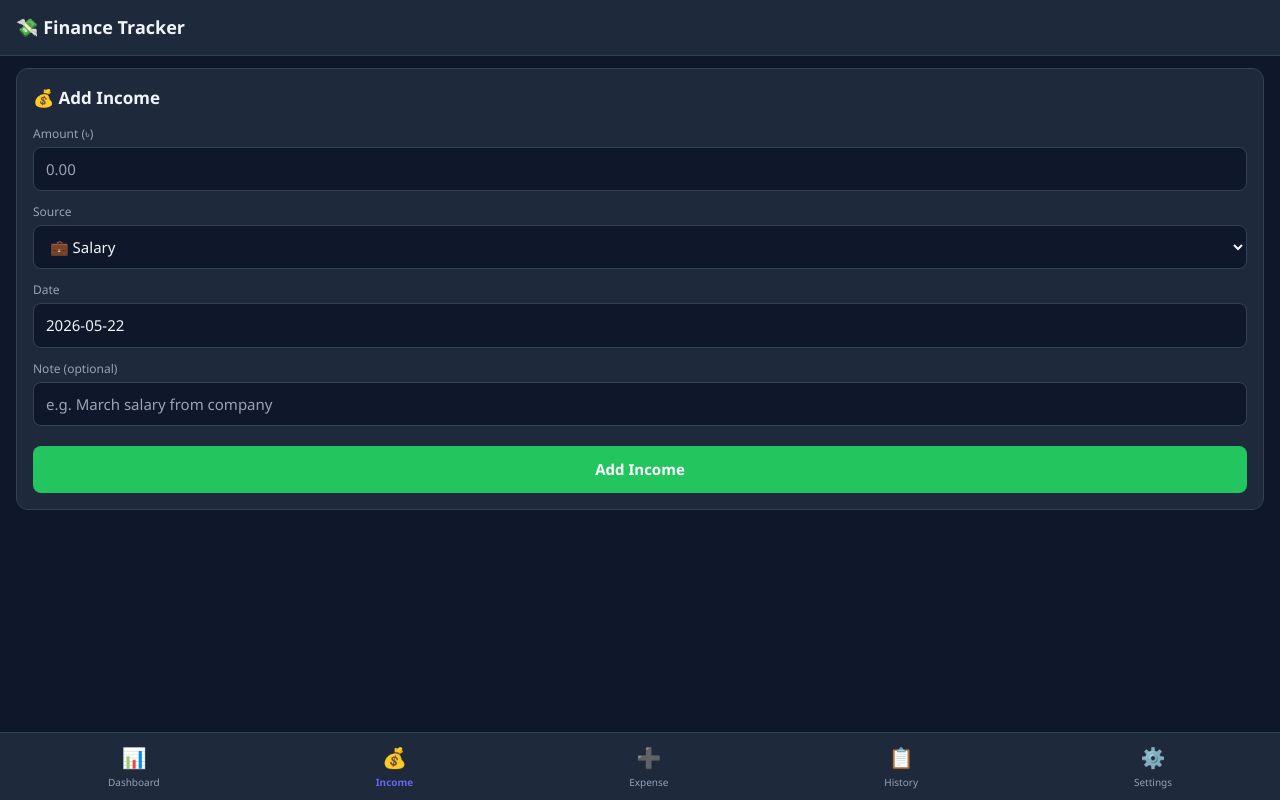
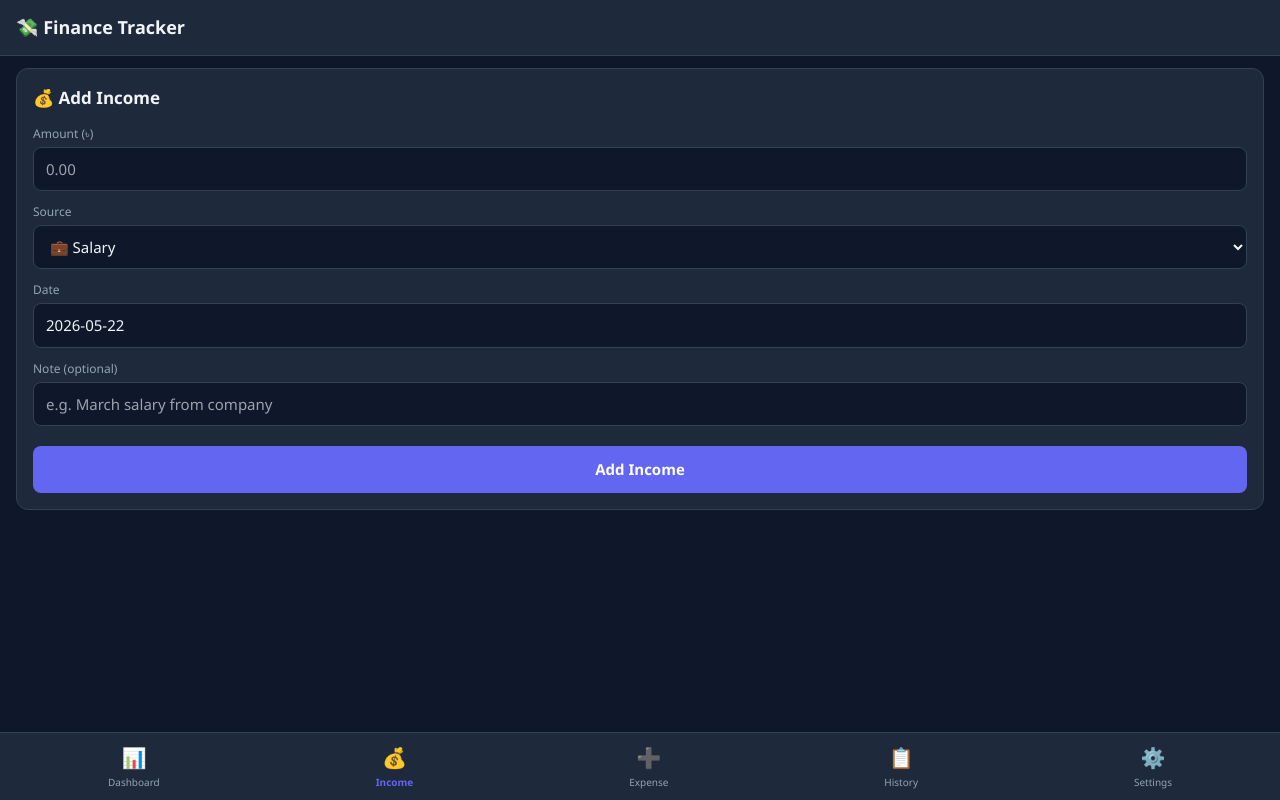
Before and after one commit to Aryamuh-ynah/Personal-Finance-Tracker, a React (Create React App) app: page / in a window 1280 px wide. Both pictures are taken after a click on the button "💰 Income". Built offline with nearby package versions, Linux system fonts and the light colour scheme.

Commit message:
Use theme primary color for action buttons

```diff
--- a/src/components/ExpensePage.js
+++ b/src/components/ExpensePage.js
@@ -35,7 +35,7 @@ export default function ExpensePage({ editExpId, expForm, setExpForm, addExpense
           <div style={styles.label}>Note (optional)</div>
           <input style={styles.input} type="text" placeholder="e.g. Lunch at office" value={expForm.note} onChange={(e) => setExpForm((form) => ({ ...form, note: e.target.value }))} />
         </div>
-        <button style={styles.btn()} onClick={addExpense}>{editExpId ? "Update Expense" : "Add Expense"}</button>
+        <button style={styles.btn("var(--primary)")} onClick={addExpense}>{editExpId ? "Update Expense" : "Add Expense"}</button>
         {editExpId && <button style={{ ...styles.btn("#334155"), marginTop: 10 }} onClick={cancelEditExpense}>Cancel</button>}
       </div>
     </div>
--- a/src/components/IncomePage.js
+++ b/src/components/IncomePage.js
@@ -84,7 +84,7 @@ export default function IncomePage({
           />
         </div>
 
-        <button style={styles.btn("#22c55e")} onClick={addIncome}>
+        <button style={styles.btn("var(--primary)")} onClick={addIncome}>
           {editIncId ? "Update Income" : "Add Income"}
         </button>
 
```
